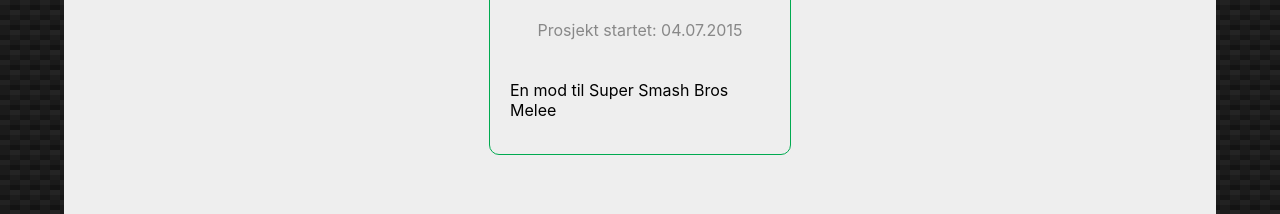
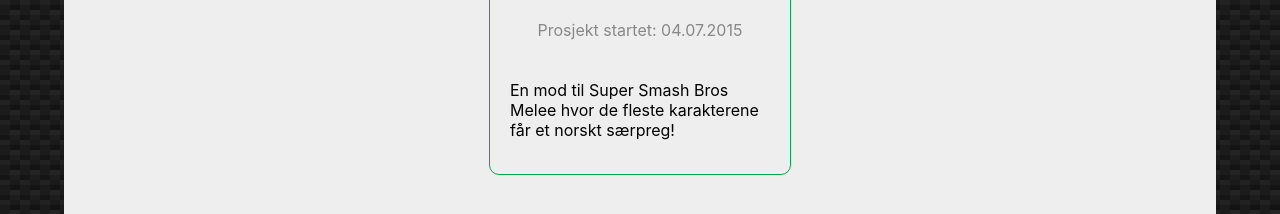
Before and after one commit to Zprite/minside, a Next.js app: page /portifolio in a window 1280 px wide. Shown: the part 1205-1419 px from the top of the page. Built offline with nearby package versions, Linux system fonts and the light colour scheme.

Commit message:
updated a description

```diff
--- a/content/BlogPosts.js
+++ b/content/BlogPosts.js
@@ -1,6 +1,6 @@
 export const posts = [
     {date: "2020-02-22", title:"terminus" , desc:"Jobbkalender og lønnsoversikt for de som jobber skift eller deltid!", img:"https://i.imgur.com/vFXqxh9.jpg"}
-    ,{date: "2015-07-30", title:"Prosjekt N", desc:"En mod til Super Smash Bros Melee", img:"https://scontent.fosl3-2.fna.fbcdn.net/v/t31.0-8/12052554_1644910162441416_196696005697174009_o.jpg?_nc_cat=111&_nc_sid=07e735&_nc_ohc=kNiDFtYn_DgAX875Lgl&_nc_ht=scontent.fosl3-2.fna&oh=3b52c488b6377ce910ccafed11ef1984&oe=5EC0FC9B"}
+    ,{date: "2015-07-30", title:"Prosjekt N", desc:"En mod til Super Smash Bros Melee hvor de fleste karakterene får et norskt særpreg!", img:"https://scontent.fosl3-2.fna.fbcdn.net/v/t31.0-8/12052554_1644910162441416_196696005697174009_o.jpg?_nc_cat=111&_nc_sid=07e735&_nc_ohc=kNiDFtYn_DgAX875Lgl&_nc_ht=scontent.fosl3-2.fna&oh=3b52c488b6377ce910ccafed11ef1984&oe=5EC0FC9B"}
     ,{date: "2019-01-15", title:"Matrise-klokke", desc:"En klokke med grunnleggende funksjoner drevet av et 16x16 LED panel, Arduino og RTC. Opprinnelig et skoleprosjekt rundt mikrokontrollere.",
         img:"https://i.imgur.com/5a3AIRU.png"},
     ,{date: "2019-03-04", title:"Bluetooth-display", desc:"Et 40x16 display drevet av Arduino og MAX7219. Displayet blir styrt av en Android app via Bluetooth.", img:"https://i.imgur.com/RWr5yts.jpg"}
```
